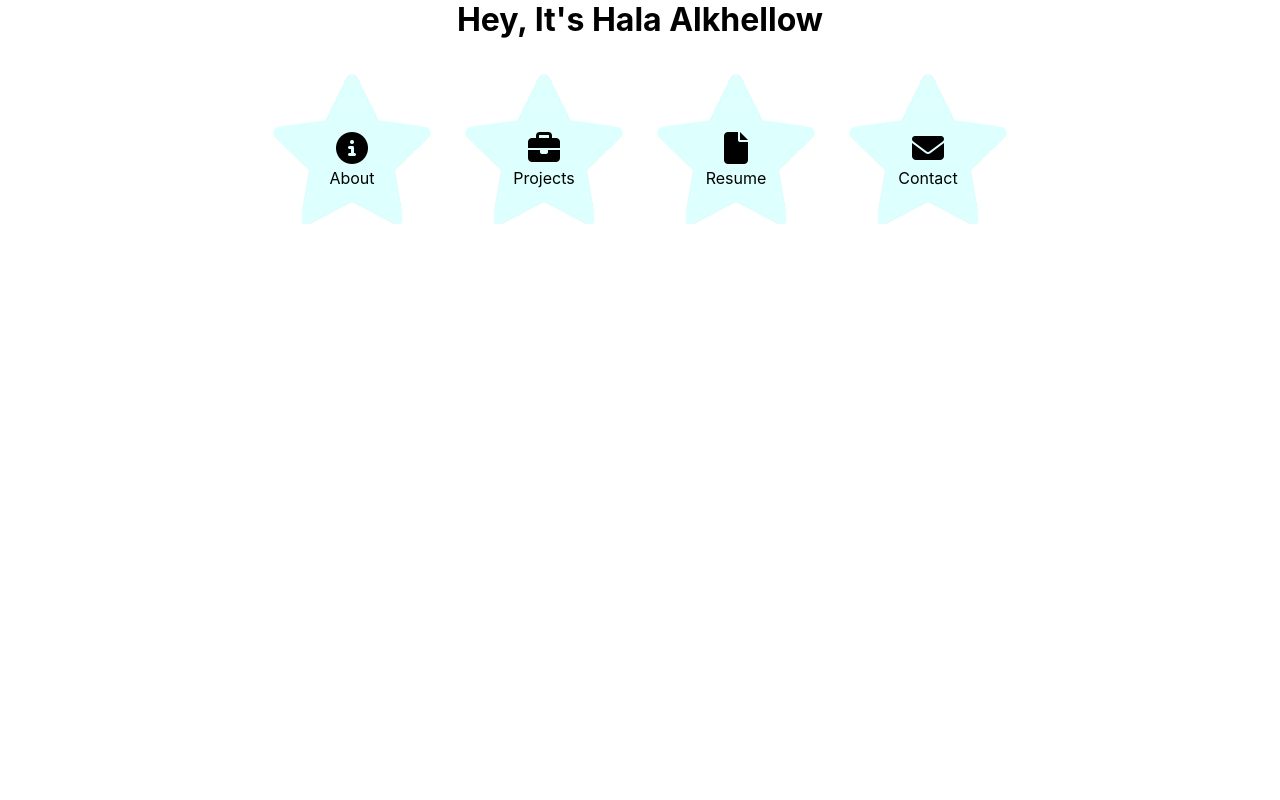
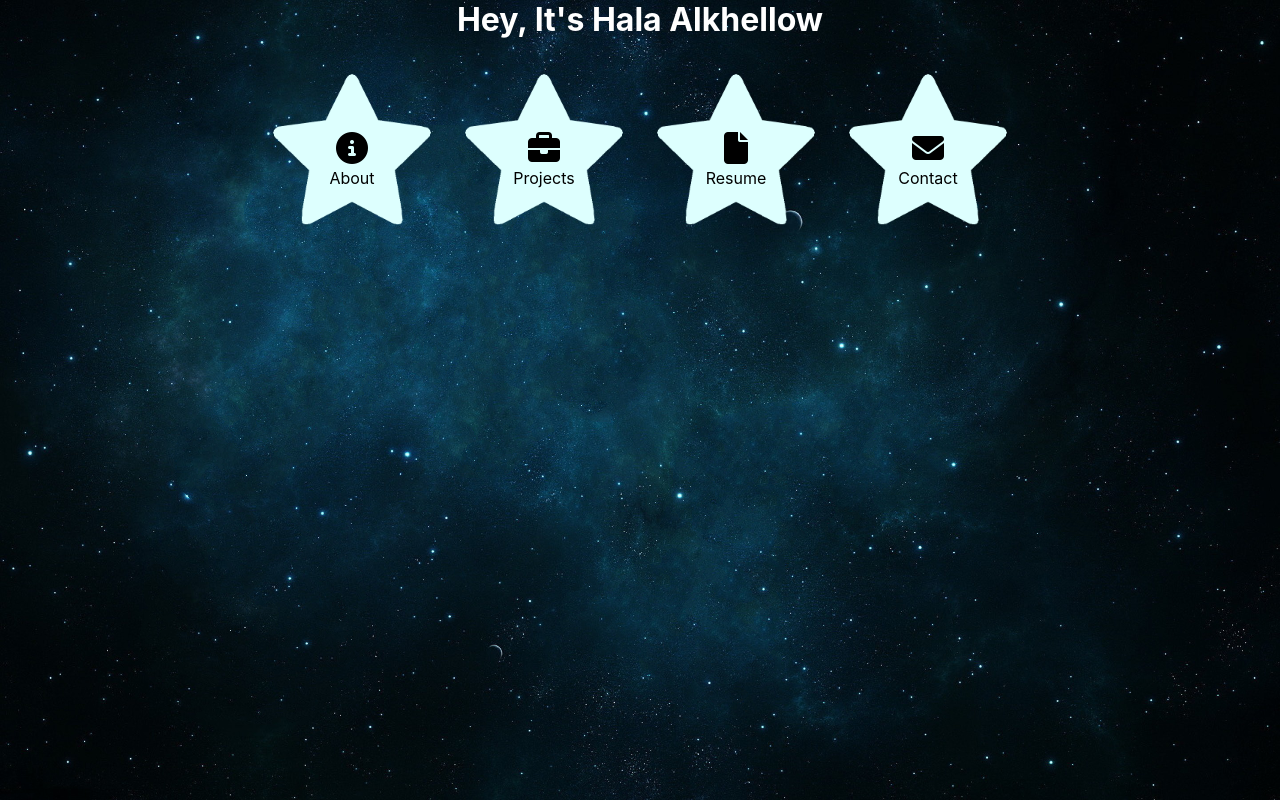
Before and after one commit to halakhellow/portfolio, a React (Create React App) app: page / in a window 1280 px wide. Built offline with nearby package versions, Linux system fonts and the light colour scheme.

Commit message:
index.css : add background image for the page and change the color

```diff
--- a/src/index.css
+++ b/src/index.css
@@ -1,13 +1,27 @@
 body {
   margin: 0;
-  font-family: -apple-system, BlinkMacSystemFont, 'Segoe UI', 'Roboto', 'Oxygen',
-    'Ubuntu', 'Cantarell', 'Fira Sans', 'Droid Sans', 'Helvetica Neue',
+  font-family: -apple-system, BlinkMacSystemFont, "Segoe UI", "Roboto", "Oxygen",
+    "Ubuntu", "Cantarell", "Fira Sans", "Droid Sans", "Helvetica Neue",
     sans-serif;
   -webkit-font-smoothing: antialiased;
   -moz-osx-font-smoothing: grayscale;
+  color: white;
 }
 
 code {
-  font-family: source-code-pro, Menlo, Monaco, Consolas, 'Courier New',
+  font-family: source-code-pro, Menlo, Monaco, Consolas, "Courier New",
     monospace;
 }
+
+body,
+html {
+  height: 100%;
+}
+
+#root {
+  background-image: url("./images/galaxy.png");
+  height: 100%;
+  background-position: center center;
+  background-repeat: no-repeat;
+  background-size: cover;
+}
```
